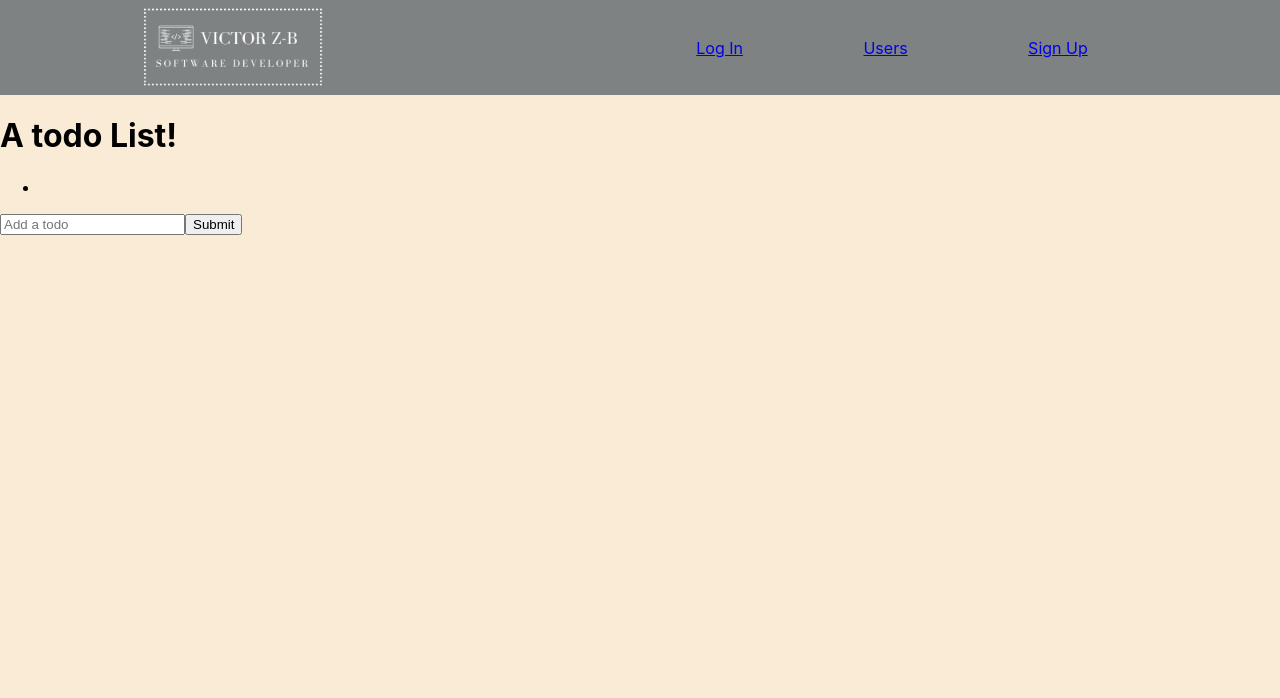
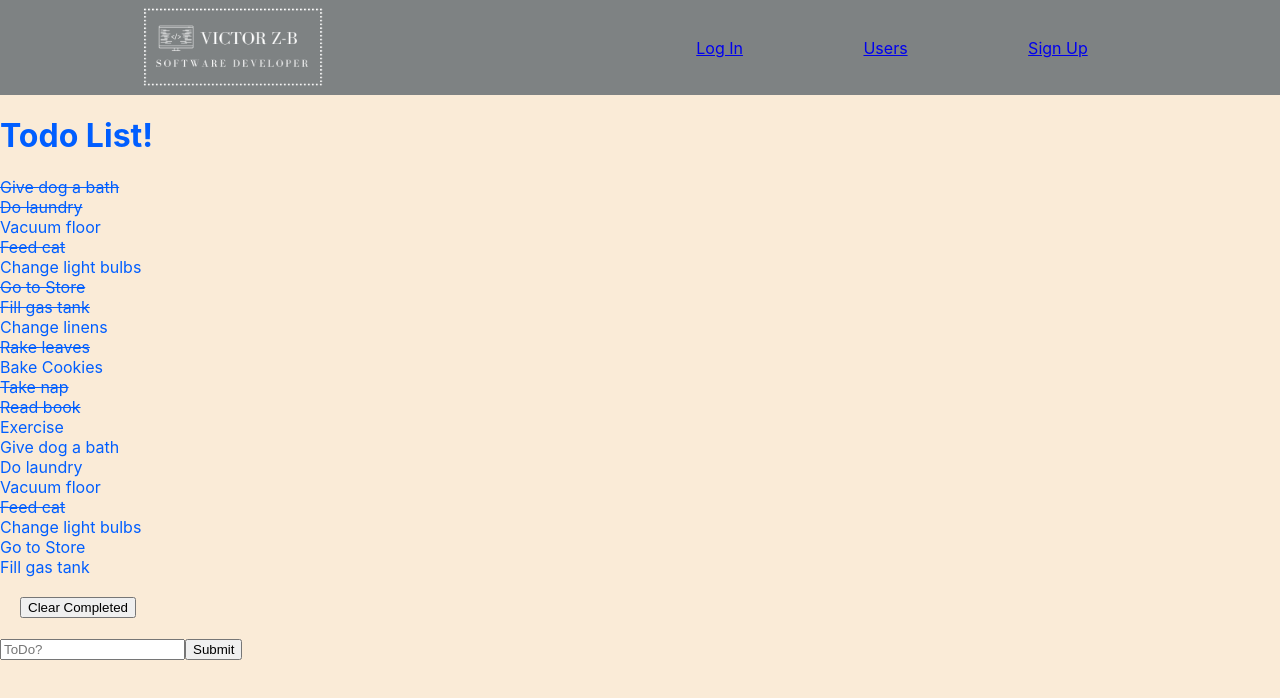
Before and after one commit to vzarate-94/lifehacks-app, a React (Create React App) app: page /counter in a window 1280 px wide. Shown: the top 698 px of the page. Built offline with nearby package versions, Linux system fonts and the light colour scheme.

Commit message:
add a todo list component

```diff
--- a/src/components/Counter/Counter.jsx
+++ b/src/components/Counter/Counter.jsx
@@ -1,44 +1,44 @@
 import React, { useState } from 'react'
+import data from './data.json'
+import TodoList from './TodoList'
+import TodoForm from './TodoForm'
+import styles from './Counter.module.css'
 
-const TodoList = (props) => {
-  const [todo, setTodo] = useState('')
+const Counter = (props) => {
+  const [toDoList, setToDoList] = useState(data)
 
-  const handleChange = e => {
-    setTodo(e.target.value)
+  const handleToggle = (id) => {
+    let mapped = toDoList.map(task => {
+      return task.id === Number(id) ? { ...task, complete: !task.complete } : { ...task};
+    });
+    setToDoList(mapped);
   }
 
-  const handleSubmit = e => {
-    e.preventDefault()
+  const handleFilter = () => {
+    let filtered = toDoList.filter(task => {
+      return !task.complete;
+    });
+    setToDoList(filtered);
+  }
 
-    // props.onSubmit({
-    //   id: Math.floor(Math.random() * 10000),
-    //   text: todo
-    // })
+  const addTask = (userInput) => {
+    let copy = [...toDoList]
+    copy = [...copy, { id:toDoList.length + 1, task: userInput, complete: false}]
+    setToDoList(copy)
+  }
 
-    setTodo('')
-  }
 
   return (
     <>
-    <span>
-      <h1>A todo List!</h1>
-      <ul>
-        <li>
-          {todo}
-        </li>
-      </ul>
-      <form onSubmit={handleSubmit}>
-        <input
-        type="text"
-        placeholder='Add a todo'
-        value={todo}
-        name="Todo"
-        onChange={handleChange}/>
-      <button>Submit</button>
-      </form>
+    <span className={styles.main}>
+      <h1>
+        Todo List!
+      </h1>
+      <TodoList toDoList={toDoList} handleToggle={handleToggle} handleFilter={handleFilter}/>
+      <TodoForm addTask={addTask} />
     </span>
     </>
   )
 }
 
-export default TodoList
+export default Counter
--- /dev/null
+++ b/src/components/Counter/Counter.module.css
@@ -0,0 +1,7 @@
+.main {
+  color: rgb(0, 94, 255);
+}
+
+.strike {
+  text-decoration: line-through;
+}
--- /dev/null
+++ b/src/components/Counter/Todo.jsx
@@ -0,0 +1,20 @@
+import React from 'react'
+import styles from './Counter.module.css'
+
+function ToDo({todo, handleToggle})  {
+  const handleClick = (e) => {
+    e.preventDefault()
+    handleToggle(e.currentTarget.id)
+}
+
+  return (
+    <>
+    <div id={todo.id} key={todo.id + todo.task} name="todo" value={todo.id} onClick={handleClick} className={todo.complete ? `${styles.todo} ${styles.strike}` : `${styles.todo}`}>
+      {todo.task}
+    </div>
+    </>
+
+  )
+}
+
+export default ToDo
--- /dev/null
+++ b/src/components/Counter/TodoForm.jsx
@@ -0,0 +1,28 @@
+import React, { useState }from 'react'
+
+function TodoForm({addTask}) {
+  const [userInput, setUserInput] = useState('')
+
+  const handleChange = (e) => {
+    setUserInput(e.currentTarget.value)
+  }
+
+  const handleSubmit = (e) => {
+    e.preventDefault()
+    addTask(userInput)
+    setUserInput("")
+  }
+
+  return (
+    <>
+    <div>
+        <form>
+          <input value ={userInput} type="text" onChange={handleChange} placeholder='ToDo?'/>
+          <button onClick={handleSubmit}>Submit</button>
+        </form>
+      </div>
+    </>
+    )
+}
+
+export default TodoForm
--- /dev/null
+++ b/src/components/Counter/TodoList.jsx
@@ -0,0 +1,17 @@
+import React from 'react'
+import Todo from './Todo'
+
+function ToDoList({toDoList, handleToggle, handleFilter}) {
+  return (
+    <div>
+      {toDoList.map(todo => {
+        return (
+          <Todo todo={todo} handleToggle={handleToggle} handleFilter={handleFilter}/>
+        )
+      })}
+      <button style={{margin: '20px'}} onClick={handleFilter}>Clear Completed</button>
+    </div>
+  )
+}
+
+export default ToDoList
--- /dev/null
+++ b/src/components/Counter/data.json
@@ -0,0 +1,81 @@
+[{
+  "id": 1,
+  "task": "Give dog a bath",
+  "complete": true
+}, {
+  "id": 2,
+  "task": "Do laundry",
+  "complete": true
+}, {
+  "id": 3,
+  "task": "Vacuum floor",
+  "complete": false
+}, {
+  "id": 4,
+  "task": "Feed cat",
+  "complete": true
+}, {
+  "id": 5,
+  "task": "Change light bulbs",
+  "complete": false
+}, {
+  "id": 6,
+  "task": "Go to Store",
+  "complete": true
+}, {
+  "id": 7,
+  "task": "Fill gas tank",
+  "complete": true
+}, {
+  "id": 8,
+  "task": "Change linens",
+  "complete": false
+}, {
+  "id": 9,
+  "task": "Rake leaves",
+  "complete": true
+}, {
+  "id": 10,
+  "task": "Bake Cookies",
+  "complete": false
+}, {
+  "id": 11,
+  "task": "Take nap",
+  "complete": true
+}, {
+  "id": 12,
+  "task": "Read book",
+  "complete": true
+}, {
+  "id": 13,
+  "task": "Exercise",
+  "complete": false
+}, {
+  "id": 14,
+  "task": "Give dog a bath",
+  "complete": false
+}, {
+  "id": 15,
+  "task": "Do laundry",
+  "complete": false
+}, {
+  "id": 16,
+  "task": "Vacuum floor",
+  "complete": false
+}, {
+  "id": 17,
+  "task": "Feed cat",
+  "complete": true
+}, {
+  "id": 18,
+  "task": "Change light bulbs",
+  "complete": false
+}, {
+  "id": 19,
+  "task": "Go to Store",
+  "complete": false
+}, {
+  "id": 20,
+  "task": "Fill gas tank",
+  "complete": false
+}]
```
